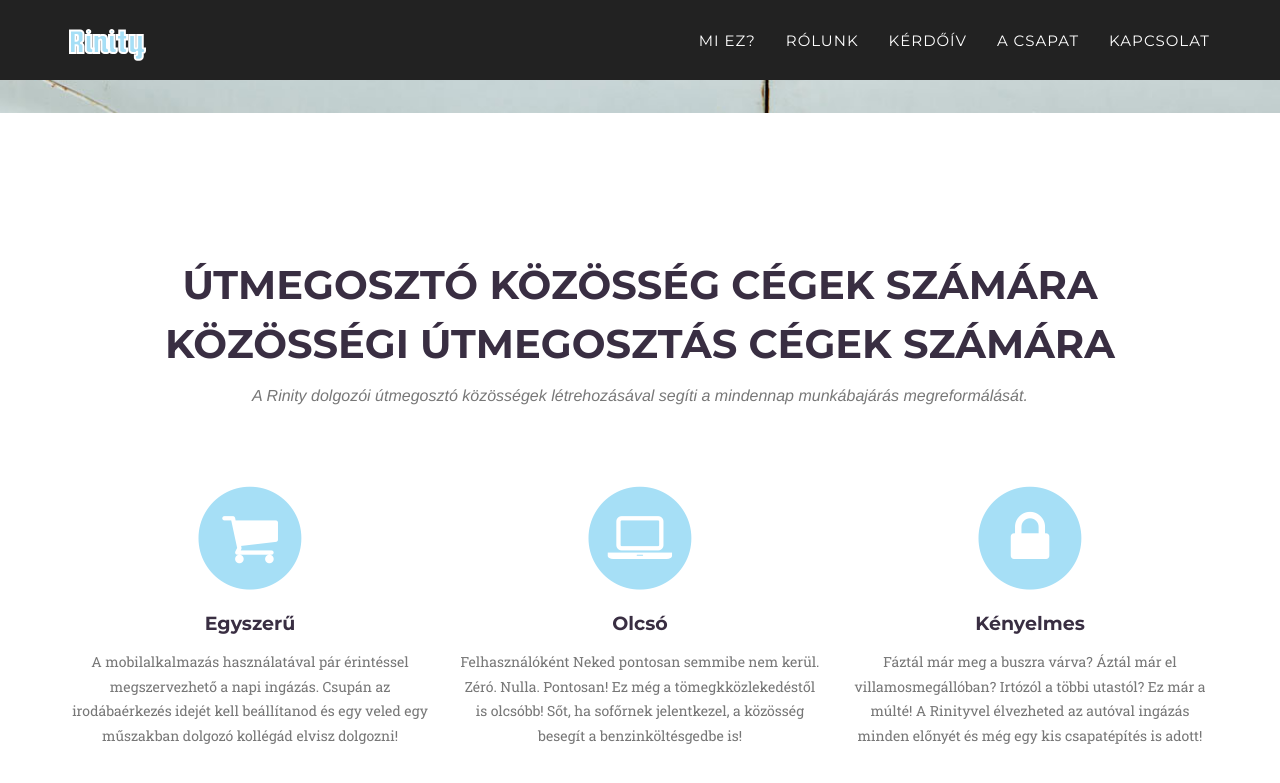
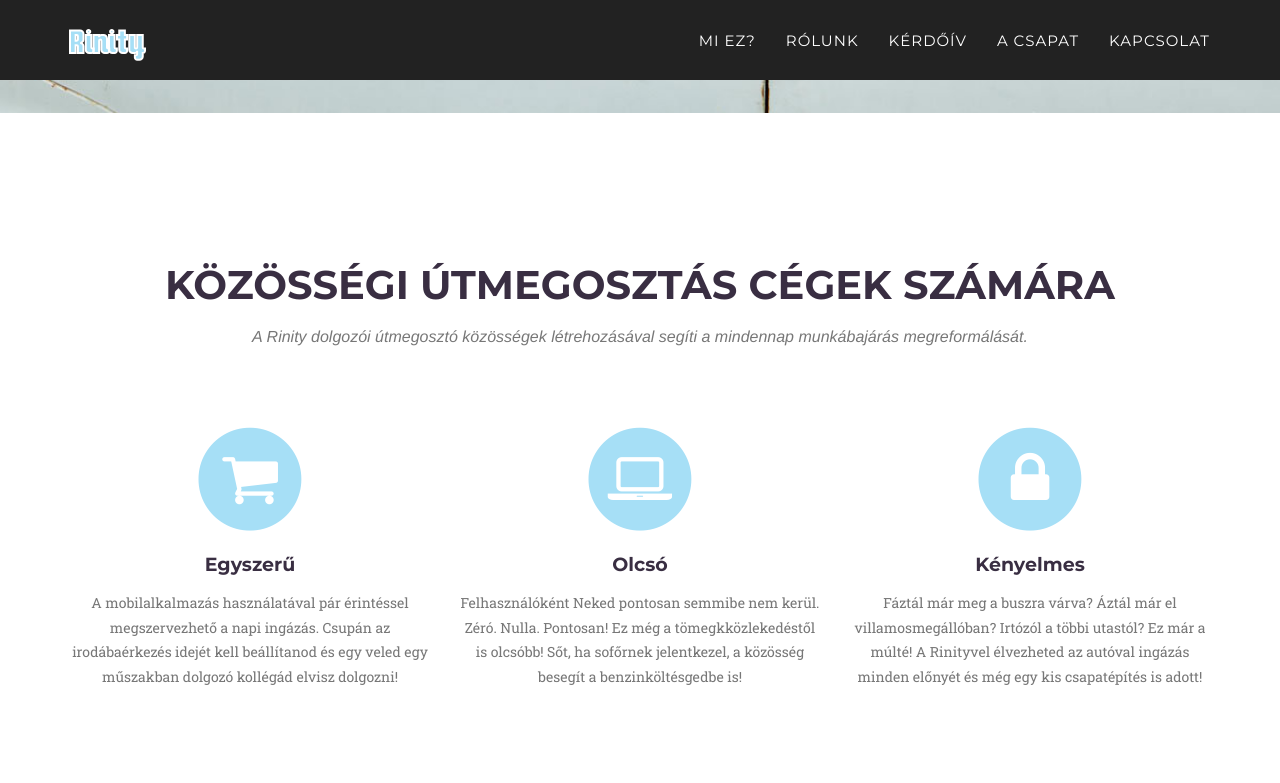
Before and after one commit to Rinity/rinity.github.io, a Jekyll site: the page built from index.html, in a window 1280 px wide and 900 px high, scrolled down 720 px. Shown: the top 783 px of the window. Built offline with Jekyll 4.4.1, drawn with Linux system fonts in a browser that asks for light colours; some web fonts are replaced.

Commit message:
Fix typo

```diff
--- a/_includes/services.html
+++ b/_includes/services.html
@@ -3,8 +3,6 @@
     <div class="container">
         <div class="row">
             <div class="col-lg-12 text-center">
-                <h2 class="section-heading">Útmegosztó közösség cégek számára</h2>
-
                 <h2 class="section-heading">Közösségi útmegosztás cégek számára</h2>
 
                 <h3 class="section-subheading text-muted">
@@ -43,7 +41,8 @@
                     </span>
                 <h4 class="service-heading">Kényelmes</h4>
 
-                <p class="text-muted">Fáztál már meg a buszra várva? Áztál már el villamosmegállóban? Irtózól a többi utastól? Ez már a múlté!
+                <p class="text-muted">Fáztál már meg a buszra várva? Áztál már el villamosmegállóban? Irtózól a többi
+                    utastól? Ez már a múlté!
                     A Rinityvel élvezheted az autóval ingázás minden előnyét és még egy kis csapatépítés is adott!</p>
             </div>
         </div>
```
